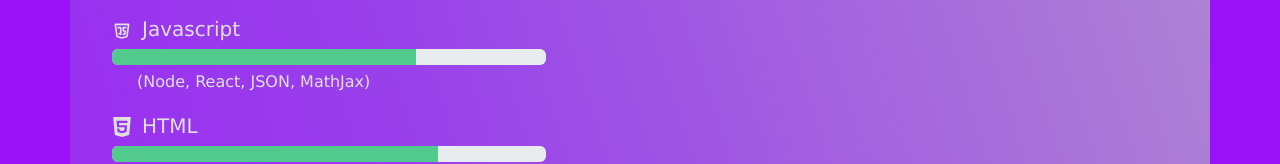
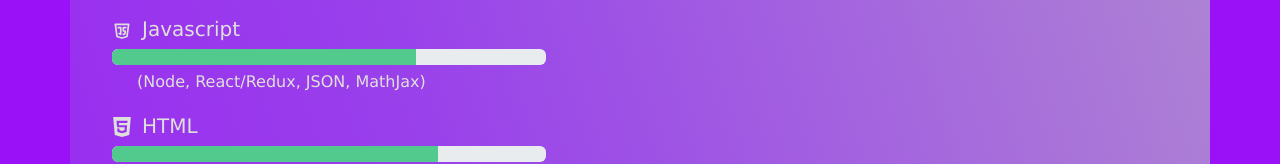
Before and after one commit to jozinho22/cv, a React (Create React App) app: page / in a window 1280 px wide. Shown: the part 367-531 px from the top of the page. Built offline with nearby package versions, Linux system fonts and the light colour scheme.

Commit message:
add redux

```diff
--- a/package.json
+++ b/package.json
@@ -7,6 +7,7 @@
     "@testing-library/react": "^13.4.0",
     "@testing-library/user-event": "^13.5.0",
     "bootstrap": "^5.2.3",
+    "buffer": "^6.0.3",
     "html2canvas": "^1.4.1",
     "jspdf": "^2.5.1",
     "react": "^18.2.0",
--- a/src/components/parts/Header.jsx
+++ b/src/components/parts/Header.jsx
@@ -44,13 +44,8 @@
                                 }
                             </Dropdown.Menu>
                         </Dropdown>
-
                     </Col>
-
                 </Row>
-
-
-
             </div>
 }
 
--- a/src/components/parts/getSkills.jsx
+++ b/src/components/parts/getSkills.jsx
@@ -17,7 +17,7 @@
         {
             language: "Javascript",
             icon: <TbBrandJavascript />,
-            frameworks: "Node, React, JSON, MathJax",
+            frameworks: "Node, React/Redux, JSON, MathJax",
             level: 70
         },
         {
```
Also changed, not shown: 1 other file (tests, documents, lock files or other folders). Lines whose indentation alone changed are shown as unchanged.
